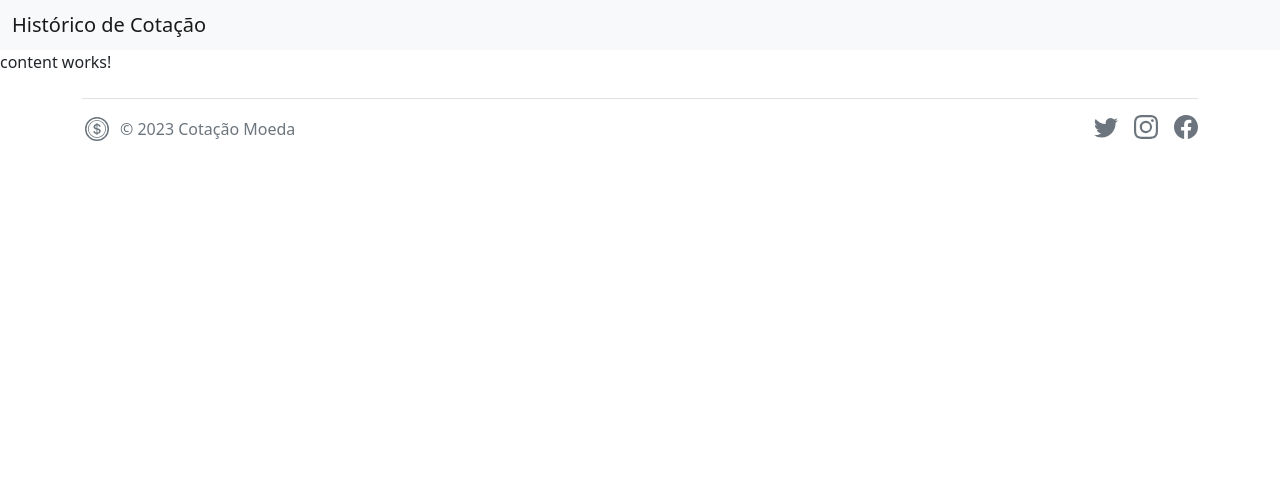
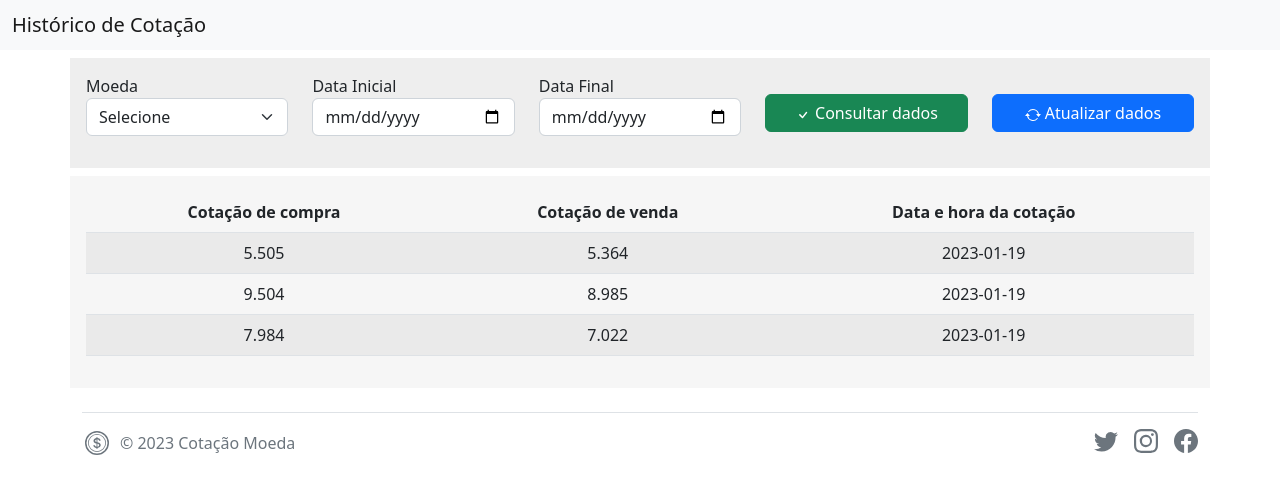
Before and after one commit to brendamelodev/cotacao, an Angular app in the folder cotacao-moeda/: page / in a window 1280 px wide. Shown: the top 494 px of the page. Built offline with nearby package versions, Linux system fonts and the light colour scheme.

Commit message:
Estilização do content

```diff
--- a/cotacao-moeda/src/app/view/content/content.component.html
+++ b/cotacao-moeda/src/app/view/content/content.component.html
@@ -1 +1,74 @@
-<p>content works!</p>
+<div class="my-2">
+  <div class="container text-center w-100 p-3" style="background-color: #eee;">
+    <div class="row">
+      <div class="col">
+        <p class="text-start mb-0">Moeda</p>
+        <select class="form-select" aria-label="Default select example">
+          <option selected disabled>Selecione</option>
+          <option value="1">One</option>
+          <option value="2">Two</option>
+          <option value="3">Three</option>
+        </select>
+      </div>
+      <div class="col">
+        <p class="text-start mb-0">Data Inicial</p>
+        <div class="input-group mb-3">
+          <input type="date" name="dataInicial" id="dataInicial" class="form-control" aria-label="Username" aria-describedby="basic-addon1">
+        </div>
+      </div>
+      <div class="col">
+        <p class="text-start mb-0">Data Final</p>
+        <div class="input-group mb-3">
+          <input type="date" name="dataFinal" id="dataFinal" class="form-control" aria-label="Username" aria-describedby="basic-addon1">
+        </div>
+      </div>
+      <div class="col d-flex align-items-center">
+        <button type="button" class="btn btn-success w-100">
+          <svg xmlns="http://www.w3.org/2000/svg" width="16" height="16" fill="currentColor" class="bi bi-check" viewBox="0 0 16 16">
+            <path d="M10.97 4.97a.75.75 0 0 1 1.07 1.05l-3.99 4.99a.75.75 0 0 1-1.08.02L4.324 8.384a.75.75 0 1 1 1.06-1.06l2.094 2.093 3.473-4.425a.267.267 0 0 1 .02-.022z"/>
+          </svg>
+          Consultar dados
+        </button>
+      </div>
+      <div class="col d-flex align-items-center">
+        <button type="button" class="btn btn-primary w-100">
+          <svg xmlns="http://www.w3.org/2000/svg" width="16" height="16" fill="currentColor" class="bi bi-arrow-repeat" viewBox="0 0 16 16">
+            <path d="M11.534 7h3.932a.25.25 0 0 1 .192.41l-1.966 2.36a.25.25 0 0 1-.384 0l-1.966-2.36a.25.25 0 0 1 .192-.41zm-11 2h3.932a.25.25 0 0 0 .192-.41L2.692 6.23a.25.25 0 0 0-.384 0L.342 8.59A.25.25 0 0 0 .534 9z"/>
+            <path fill-rule="evenodd" d="M8 3c-1.552 0-2.94.707-3.857 1.818a.5.5 0 1 1-.771-.636A6.002 6.002 0 0 1 13.917 7H12.9A5.002 5.002 0 0 0 8 3zM3.1 9a5.002 5.002 0 0 0 8.757 2.182.5.5 0 1 1 .771.636A6.002 6.002 0 0 1 2.083 9H3.1z"/>
+          </svg>
+          Atualizar dados
+        </button>
+      </div>
+    </div>
+  </div>
+
+  <div class="container text-center w-100 p-3 mt-2" style="background-color: rgb(246, 246, 246);">
+    <table class="table table-striped">
+      <thead>
+        <tr>
+          <th scope="col">Cotação de compra</th>
+          <th scope="col">Cotação de venda</th>
+          <th scope="col">Data e hora da cotação</th>
+        </tr>
+      </thead>
+      <tbody>
+        <tr>
+          <td>5.505</td>
+          <td>5.364</td>
+          <td>2023-01-19</td>
+        </tr>
+        <tr>
+          <td>9.504</td>
+          <td>8.985</td>
+          <td>2023-01-19</td>
+        </tr>
+        <tr>
+          <td>7.984</td>
+          <td>7.022</td>
+          <td>2023-01-19</td>
+        </tr>
+      </tbody>
+    </table>
+  </div>
+
+</div>
```
